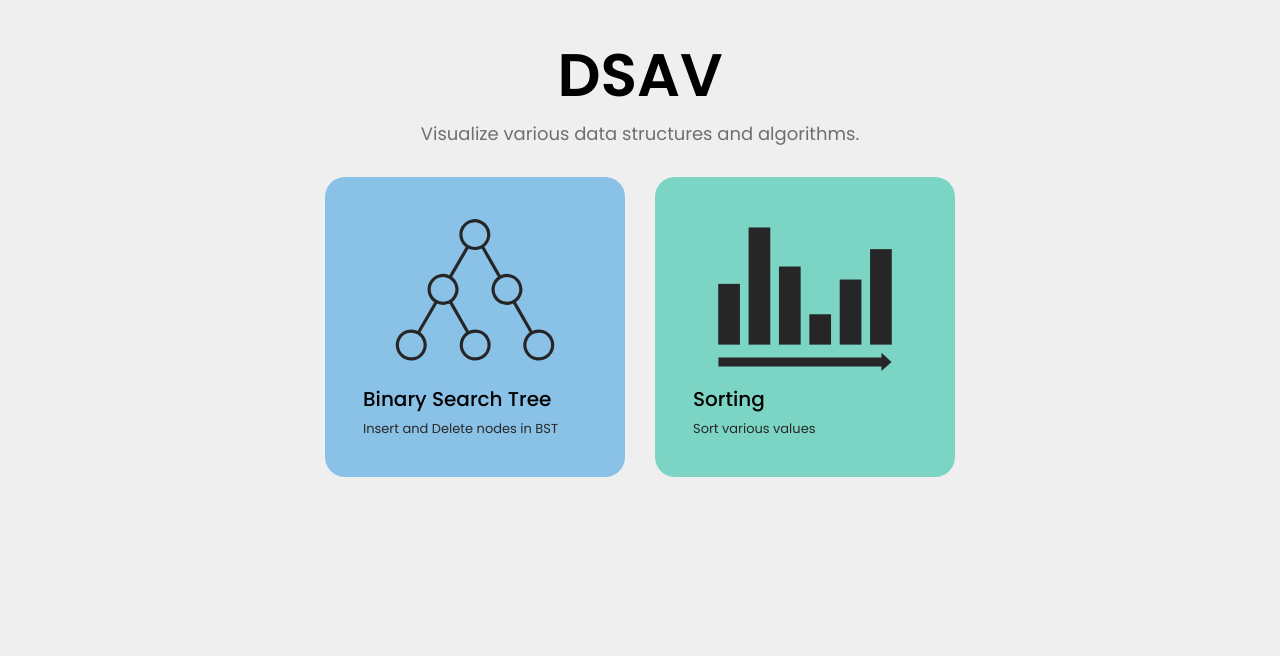
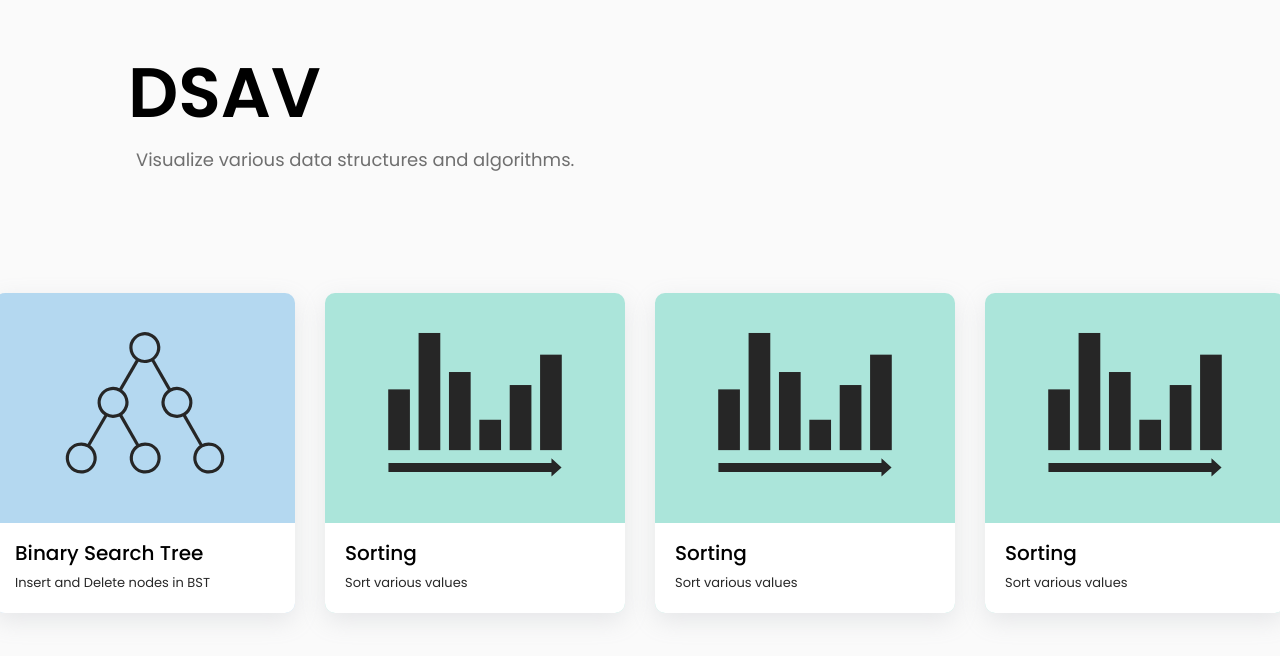
Before and after one commit to ckdhkdwns/algospace, a Next.js app: page / in a window 1280 px wide. Shown: the top 656 px of the page. Built offline with nearby package versions, Linux system fonts and the light colour scheme.

Commit message:
Style: Index 페이지 수정
전체 스타일 수정 및 애니메이션 추가

```diff
--- a/pages/board/binary-search-tree.tsx
+++ b/pages/board/binary-search-tree.tsx
@@ -28,12 +28,12 @@ const Main = styled.div`
   position: relative;
   background-color: ${(props) => props.theme.colors.white};
   border-radius: ${(props) => props.theme.borderRadius.medium};
-  box-shadow: rgba(60, 64, 67, 0.3) 0px 1px 2px 0px,
-    rgba(60, 64, 67, 0.15) 0px 2px 6px 2px;
+  box-shadow: rgba(149, 157, 165, 0.2) 0px 8px 24px;
   width: 90%;
   height: 90vh;
   margin: auto auto;
   box-sizing: border-box;
+  border: 1px solid ${(props) => props.theme.colors.gray200};
 `;
 
 export default function BinarySearchTree() {
--- a/pages/index.tsx
+++ b/pages/index.tsx
@@ -1,119 +1,173 @@
-  import Head from 'next/head'
-  import { Inter } from '@next/font/google'
-  import styles from '@/styles/Home.module.css'
+import Head from "next/head";
+import { Inter } from "@next/font/google";
+import styles from "@/styles/Home.module.css";
 import styled from "styled-components";
 import Router from "next/router";
-  import Image from 'next/image'
+import Image from "next/image";
+import { motion } from "framer-motion";
 
-  const inter = Inter({ subsets: ['latin'] })
+const inter = Inter({ subsets: ["latin"] });
 
 const Wrapper = styled.div`
-    margin: 30px auto;
+  margin: 0px auto;
+  padding-top: 40px;
   display: flex;
   flex-direction: column;
   width: 80%;
-    height: 80%;
+  height: 100vh;
+  box-sizing: border-box;
 `;
-  const Header = styled.div`
-  `
-  const Title = styled.div`
+const Header = styled.div``;
+const Title = styled(motion.div)`
   width: 100%;
-    text-align: center;
   font-weight: 700;
-    font-size: 60px;
-  `
-  const Subtitle = styled.div`
+  font-size: 70px;
+`;
+const Subtitle = styled(motion.div)`
   width: 100%;
-    text-align: center;
   font-weight: 400;
   font-size: 18px;
+  margin-left: 8px;
   color: #6f6f6f;
-  `
-  const Body = styled.div`
+  transform: translateY(-10px);
+`;
+const Body = styled(motion.div)`
   display: flex;
+  flex-direction: column;
+  margin-top: 15vh;
+  height: fit-content;
+`;
+const BodyTitle = styled.div`
+  font-size: 18px;
+  margin: 0 0 20px 10px;
+  color: #6f6f6f;
+`;
+const Items = styled.div`
+  display: flex;
+  gap: 30px;
   justify-content: center;
-    margin-top: 30px;
-    gap: 30px;
-  `
-  const BSTBtn = styled.button`
+`;
+const Btn = styled.button`
   all: unset;
   display: flex;
   flex-direction: column;
   cursor: pointer;
   width: 300px;
+  min-width: 300px;
   justify-content: space-between;
-    height: 300px;
-    background: ${(props) => props.theme.colors.translucentBlue};
-    border-radius: 20px;
-    padding: 28px 38px 38px 38px;
+  height: 320px;
+  border-radius: 10px;
+  padding-top: 25px;
+  box-shadow: rgba(149, 157, 165, 0.2) 0px 8px 24px;
   box-sizing: border-box;
-    &:hover{
-      background: #E6DFF1af;
-    }
+  transition: 0.2s all;
   & img {
     margin: 0px auto;
-
   }
-  `
-  const SortingBtn = styled.button`
-    all: unset;
-    display: flex;
-    flex-direction: column;
-    cursor: pointer;
-    width: 300px;
-    justify-content: space-between;
-    height: 300px;
-    background: ${(props) => props.theme.colors.translucentGreen};
-    border-radius: 20px;
-    padding: 38px;
-    box-sizing: border-box;
-    &:hover{
-      background: #F1DFDEaf;
+  &:hover {
+    transform: scale(0.95);
   }
-    & img {
-      margin: 0px auto;
-
+`;
+const BSTBtn = styled(Btn)`
+  background: #5dade272;
+`;
+const SortingBtn = styled(Btn)`
+  background: #48c9b072;
+  &:hover {
   }
-  `
+`;
 
 const BtnTitle = styled.div`
   font-size: 20px;
   font-weight: 500;
-
-  `
+`;
 
 const BtnSubtitle = styled.div`
   margin-top: 5px;
   text-align: left;
   font-size: 13px;
   color: #282828;
-  `
+`;
 
-  const TitleWrapper = styled.div``
+const TitleWrapper = styled.div`
+  background: #ffffff;
+  padding: 15px 15px 20px 20px;
+  box-sizing: border-box;
+  border-radius: 0 0 10px 10px;
+`;
 
 export default function Home() {
   return (
     <Wrapper>
       <Header>
-          <Title>DSAV</Title>
-          <Subtitle>Visualize various data structures and algorithms.</Subtitle>
+        <Title
+          initial={{ x: "-10%", opacity: 0 }}
+          animate={{ x: "0%", opacity: 1 }}
+          transition={{ duration: 1 }}
+        >
+          DSAV
+        </Title>
+        <Subtitle
+          initial={{ x: "-10%", opacity: 0 }}
+          animate={{ x: "0%", opacity: 1 }}
+          transition={{ duration: 1, delay: 0.6 }}
+        >
+          Visualize various data structures and algorithms.
+        </Subtitle>
       </Header>
-        <Body>
-          <BSTBtn onClick={() => { Router.push("/board/binary-search-tree") }}>
+      <Body
+        initial={{ opacity: 0 }}
+        animate={{ opacity: 1 }}
+        transition={{ duration: 1, delay: 1.9 }}
+      >
+        {/* <BodyTitle>Visualizers</BodyTitle> */}
+        <Items>
+          <BSTBtn
+            onClick={() => {
+              Router.push("/board/binary-search-tree");
+            }}
+          >
             <Image src="/bst.svg" alt="bst" width="170" height="170" />
             <TitleWrapper>
               <BtnTitle>Binary Search Tree</BtnTitle>
               <BtnSubtitle>Insert and Delete nodes in BST</BtnSubtitle>
             </TitleWrapper>
           </BSTBtn>
-          <SortingBtn onClick={() => { Router.push("/board/sorting") }}>
-            <Image src="/sorting.svg" alt="bst" width="174" height="174"/>
+          <SortingBtn
+            onClick={() => {
+              Router.push("/board/sorting");
+            }}
+          >
+            <Image src="/sorting.svg" alt="bst" width="174" height="174" />
             <TitleWrapper>
               <BtnTitle>Sorting</BtnTitle>
               <BtnSubtitle>Sort various values</BtnSubtitle>
             </TitleWrapper>
           </SortingBtn>
+          <SortingBtn
+            onClick={() => {
+              Router.push("/board/sorting");
+            }}
+          >
+            <Image src="/sorting.svg" alt="bst" width="174" height="174" />
+            <TitleWrapper>
+              <BtnTitle>Sorting</BtnTitle>
+              <BtnSubtitle>Sort various values</BtnSubtitle>
+            </TitleWrapper>
+          </SortingBtn>
+          <SortingBtn
+            onClick={() => {
+              Router.push("/board/sorting");
+            }}
+          >
+            <Image src="/sorting.svg" alt="bst" width="174" height="174" />
+            <TitleWrapper>
+              <BtnTitle>Sorting</BtnTitle>
+              <BtnSubtitle>Sort various values</BtnSubtitle>
+            </TitleWrapper>
+          </SortingBtn>
+        </Items>
       </Body>
     </Wrapper>
-    )
+  );
 }
--- a/styles/globals.css
+++ b/styles/globals.css
@@ -12,7 +12,7 @@ body{
     font-weight: 400;
     display: inline-block;
     width: 100%;
-    background: #efefef;
+    background: #fafafa;
     height: 100%;
 }
 
```
Lines whose indentation alone changed are shown as unchanged.
